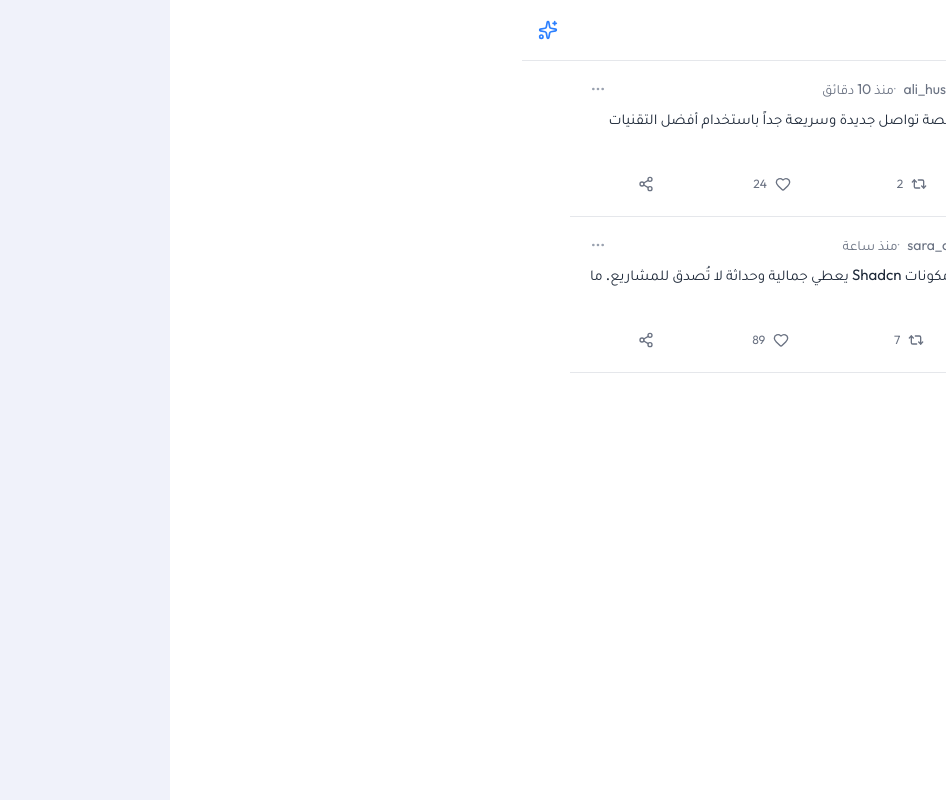
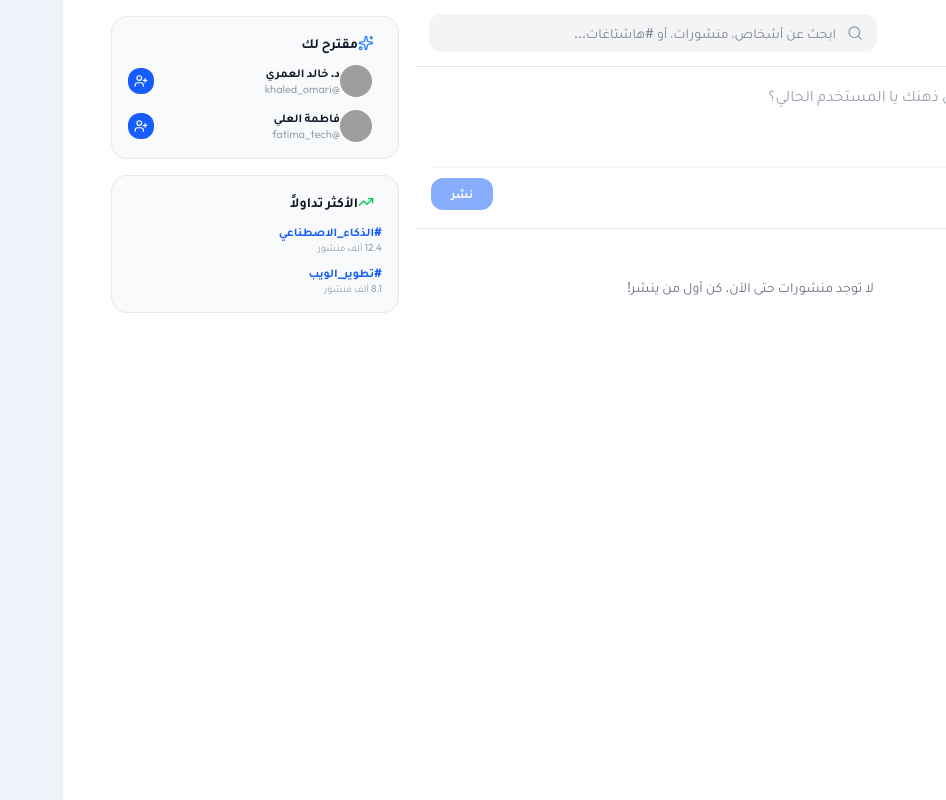
Before and after one commit to ameersaad1/Compux1-s-Org, a React (Vite) app: page / in a window 1280 px wide. Shown: the whole page, without its empty margins (334-1280 px from the left). Built offline with nearby package versions, Linux system fonts and the light colour scheme; grey boxes are pictures that could not be loaded.

Commit message:
Update App.tsx

```diff
--- a/src/App.tsx
+++ b/src/App.tsx
@@ -1,58 +1,185 @@
-import React, { useState } from 'react';
+import React, { useState, useEffect } from 'react';
 import { Sidebar } from './components/Sidebar';
 import { PostCard } from './components/PostCard';
-import { Sparkles } from 'lucide-react';
+import { SearchBar } from './components/SearchBar';
+import { NotificationCenter } from './components/NotificationCenter';
+import { DirectMessages } from './components/DirectMessages';
+import { ProfileSettings } from './components/ProfileSettings';
+import { RecommendationFeed } from './components/RecommendationFeed';
+import { ImageUploader } from './components/ImageUploader';
+
+// 1. تعريف واجهة بيانات المستخدم الحقيقي
+export interface UserProfile {
+  id: string;
+  name: string;
+  username: string;
+  avatarUrl?: string;
+  isVerified?: boolean;
+}
+
+// 2. تعريف واجهة المنشور الحقيقي
+export interface Post {
+  id: string | number;
+  author: UserProfile;
+  content: string;
+  imageUrl?: string;
+  createdAt: string;
+  likesCount: number;
+  commentsCount: number;
+  repostsCount: number;
+}
 
 export function App() {
   const [activeTab, setActiveTab] = useState('home');
 
-  // بيانات تجريبية للمنشورات
-  const samplePosts = [
-    {
-      id: 1,
-      authorName: 'علي الحسين',
-      username: 'ali_hussain',
-      avatarUrl: 'https://images.unsplash.com/photo-1535713875002-d1d0cf377fde?w=100',
-      content: 'نعمل حالياً على بناء منصة تواصل جديدة وسريعة جداً باستخدام أفضل التقنيات الحديثة! 🚀',
-      createdAt: 'منذ 10 دقائق',
-      likesCount: 24,
-      commentsCount: 5,
-      repostsCount: 2,
-    },
-    {
-      id: 2,
-      authorName: 'سارة أحمد',
-      username: 'sara_design',
-      avatarUrl: 'https://images.unsplash.com/photo-1494790108377-be9c29b29330?w=100',
-      content: 'تصميم الواجهات مع مكونات Shadcn يعطي جمالية وحداثة لا تُصدق للمشاريع. ما رأيكم؟',
-      createdAt: 'منذ ساعة',
-      likesCount: 89,
-      commentsCount: 12,
-      repostsCount: 7,
-    },
-  ];
+  // حالة الحساب المسجل حالياً (يبدأ بـ null إذا لم يسجل الدخول)
+  const [currentUser, setCurrentUser] = useState<UserProfile | null>(null);
+
+  // قائمة المنشورات الحقيقية في قاعدة البيانات
+  const [posts, setPosts] = useState<Post[]>([]);
+  const [newPostContent, setNewPostContent] = useState('');
+  const [selectedImage, setSelectedImage] = useState<File | null>(null);
+
+  // محاكاة استدعاء بيانات المستخدم وقاعدة البيانات عند فتح التطبيق
+  useEffect(() => {
+    // هنا يتم جلب بيانات المستخدم المسجل فعلياً عبر Supabase Auth
+    // مثال لربط بيانات جلسة التسجيل الحقيقية:
+    const fetchUserData = async () => {
+      // إذا كان هناك جلسة حقيقية سنحصل على الاسم واليوزرنيم الخاص به
+      const loggedInUser: UserProfile = {
+        id: 'user_123',
+        name: 'المستخدم الحالي', // يستبدل بـ session.user.user_metadata.full_name
+        username: 'user_handle', // يستبدل بـ session.user.user_metadata.username
+        avatarUrl: '',
+      };
+      setCurrentUser(loggedInUser);
+    };
+
+    fetchUserData();
+  }, []);
+
+  // دالة إنشاء منشور حقيقي باسم المستخدم المسجل حالياً
+  const handleCreatePost = (e: React.FormEvent) => {
+    e.preventDefault();
+    if (!newPostContent.trim() || !currentUser) return;
+
+    const newPost: Post = {
+      id: Date.now().toString(),
+      author: {
+        id: currentUser.id,
+        name: currentUser.name,
+        username: currentUser.username,
+        avatarUrl: currentUser.avatarUrl,
+      },
+      content: newPostContent,
+      imageUrl: selectedImage ? URL.createObjectURL(selectedImage) : undefined,
+      createdAt: 'الآن',
+      likesCount: 0,
+      commentsCount: 0,
+      repostsCount: 0,
+    };
+
+    // إضافة المنشور للقائمة وإعادة ضبط الحقول
+    setPosts([newPost, ...posts]);
+    setNewPostContent('');
+    setSelectedImage(null);
+  };
 
   return (
     <div className="min-h-screen bg-white dark:bg-black text-gray-900 dark:text-gray-100 flex justify-center">
       <div className="flex w-full max-w-7xl">
-        {/* 1. القائمة الجانبية */}
+        {/* الشريط الجانبي - يمرر له بيانات المستخدم الحقيقي */}
         <Sidebar activeTab={activeTab} onNavigate={(tab) => setActiveTab(tab)} />
 
-        {/* 2. منطقة المحتوى الرئيسية (Feed) */}
+        {/* المحتوى الرئيسي */}
         <main className="flex-1 max-w-2xl border-r border-gray-200 dark:border-gray-800 min-h-screen">
-          {/* هيدر الصفحة العليا */}
-          <header className="sticky top-0 z-10 bg-white/80 dark:bg-black/80 backdrop-blur-md border-b border-gray-200 dark:border-gray-800 p-4 flex justify-between items-center">
-            <h1 className="text-xl font-bold tracking-tight">الرئيسية</h1>
-            <Sparkles className="w-5 h-5 text-blue-500 cursor-pointer" />
+          <header className="sticky top-0 z-10 bg-white/80 dark:bg-black/80 backdrop-blur-md border-b border-gray-200 dark:border-gray-800 p-3.5 flex items-center justify-between gap-4">
+            <h1 className="text-lg font-bold tracking-tight capitalize">{activeTab}</h1>
+            <SearchBar />
           </header>
 
-          {/* قائمة المنشورات */}
-          <div className="divide-y divide-gray-200 dark:divide-gray-800">
-            {samplePosts.map((post) => (
-              <PostCard key={post.id} {...post} />
-            ))}
-          </div>
+          {/* تبويب الرئيسية */}
+          {activeTab === 'home' && (
+            <div>
+              {/* نموذج إضافة منشور جديد باسم المستخدم المسجل فقط */}
+              {currentUser ? (
+                <form onSubmit={handleCreatePost} className="p-4 border-b border-gray-200 dark:border-gray-800 space-y-3">
+                  <div className="flex space-x-3 rtl:space-x-reverse">
+                    <img
+                      src={currentUser.avatarUrl || 'https://via.placeholder.com/150'}
+                      alt={currentUser.name}
+                      className="w-10 h-10 rounded-full object-cover border"
+                    />
+                    <textarea
+                      placeholder={`ماذا يدور في ذهنك يا ${currentUser.name}؟`}
+                      value={newPostContent}
+                      onChange={(e) => setNewPostContent(e.target.value)}
+                      className="w-full bg-transparent border-0 text-gray-900 dark:text-gray-100 placeholder-gray-400 outline-none resize-none text-base"
+                      rows={3}
+                    />
+                  </div>
+
+                  <div className="flex justify-between items-center pt-2 border-t border-gray-100 dark:border-gray-800">
+                    <ImageUploader onImageSelect={(file) => setSelectedImage(file)} />
+                    <button
+                      type="submit"
+                      disabled={!newPostContent.trim()}
+                      className="bg-blue-600 hover:bg-blue-700 text-white font-bold px-5 py-2 rounded-xl text-xs transition-all disabled:opacity-50"
+                    >
+                      نشر
+                    </button>
+                  </div>
+                </form>
+              ) : (
+                <div className="p-6 text-center text-sm text-gray-500">
+                  يرجى تسجيل الدخول للتمكن من النشر والتفاعل.
+                </div>
+              )}
+
+              {/* عرض المنشورات الحقيقية المخزنة */}
+              <div className="divide-y divide-gray-200 dark:divide-gray-800">
+                {posts.length > 0 ? (
+                  posts.map((post) => (
+                    <PostCard
+                      key={post.id}
+                      id={Number(post.id)}
+                      authorName={post.author.name}
+                      username={post.author.username}
+                      avatarUrl={post.author.avatarUrl}
+                      content={post.content}
+                      createdAt={post.createdAt}
+                      likesCount={post.likesCount}
+                      commentsCount={post.commentsCount}
+                      repostsCount={post.repostsCount}
+                    />
+                  ))
+                ) : (
+                  <div className="p-12 text-center text-gray-500 text-sm">
+                    لا توجد منشورات حتى الآن. كن أول من ينشر!
+                  </div>
+                )}
+              </div>
+            </div>
+          )}
+
+          {activeTab === 'messages' && (
+            <div className="p-4">
+              <DirectMessages />
+            </div>
+          )}
+
+          {activeTab === 'notifications' && (
+            <div className="p-4 flex justify-center">
+              <NotificationCenter />
+            </div>
+          )}
+
+          {activeTab === 'settings' && <ProfileSettings />}
         </main>
+
+        <aside className="hidden lg:block w-80 p-4 space-y-6">
+          <RecommendationFeed />
+        </aside>
       </div>
     </div>
   );
```
